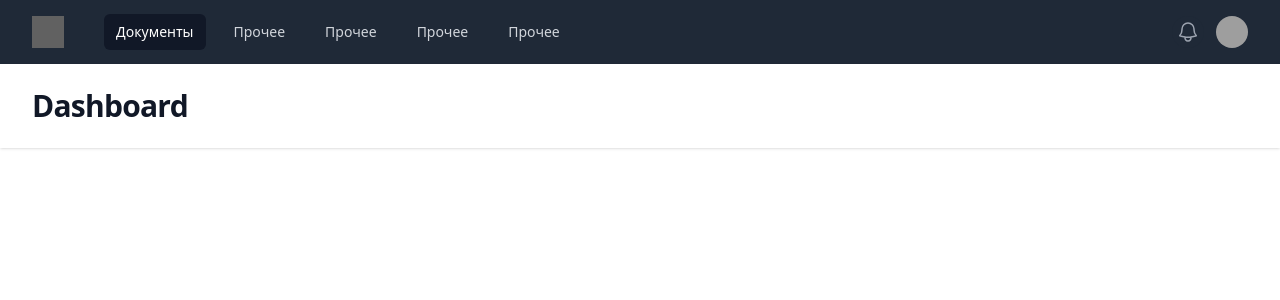
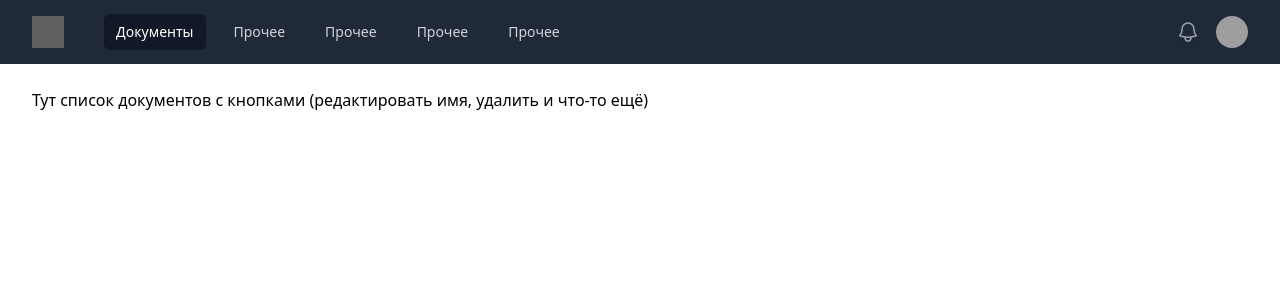
Before and after one commit to aqude/laravel-vue, a Vue app in the folder vue/: page /datalist in a window 1280 px wide. Shown: the top 300 px of the page. Built offline with nearby package versions, Linux system fonts and the light colour scheme; grey boxes are pictures that could not be loaded.

Commit message:
add path`s

```diff
--- a/vue/src/views/DataList.vue
+++ b/vue/src/views/DataList.vue
@@ -4,6 +4,7 @@ import {defineComponent} from 'vue'
 import { Disclosure, DisclosureButton, DisclosurePanel, Menu, MenuButton, MenuItem, MenuItems } from '@headlessui/vue'
 import { Bars3Icon, BellIcon, XMarkIcon } from '@heroicons/vue/24/outline'
 import Settings from "./Settings.vue";
+import login from "./Login.vue";
 
 const user = {
     name: 'Tom Cook',
@@ -19,9 +20,9 @@ const navigation = [
     { name: 'Прочее', href: '#', current: false },
 ]
 const userNavigation = [
-    { name: 'Ваш профиль', path: '#' },
+    { name: 'Ваш профиль', path: 'profile' },
     { name: 'Настройка', path: 'settings' },
-    { name: 'Выйти', path: '#' },
+    { name: 'Выйти', path: 'login-out' },
 ]
 </script>
 
@@ -63,7 +64,6 @@ const userNavigation = [
                                     <MenuItems class="absolute right-0 z-10 mt-2 w-48 origin-top-right rounded-md bg-white py-1 shadow-lg ring-1 ring-black ring-opacity-5 focus:outline-none">
                                         <MenuItem v-for="item in userNavigation" :key="item.name" v-slot="{ active }">
                                             <router-link :to="item.path || { name: item.name }" :class="[active ? 'bg-gray-100' : '', 'block px-4 py-2 text-sm text-gray-700']">{{ item.name }}</router-link>
-
                                         </MenuItem>
                                     </MenuItems>
                                 </transition>
@@ -105,15 +105,10 @@ const userNavigation = [
                 </div>
             </DisclosurePanel>
         </Disclosure>
-
-        <header class="bg-white shadow">
-            <div class="mx-auto max-w-7xl px-4 py-6 sm:px-6 lg:px-8">
-                <h1 class="text-3xl font-bold tracking-tight text-gray-900">Dashboard</h1>
-            </div>
-        </header>
         <main>
             <div class="mx-auto max-w-7xl py-6 sm:px-6 lg:px-8">
                 <!-- Your content -->
+                <h1>Тут список документов с кнопками (редактировать имя, удалить и что-то ещё)</h1>
             </div>
         </main>
     </div>
```
